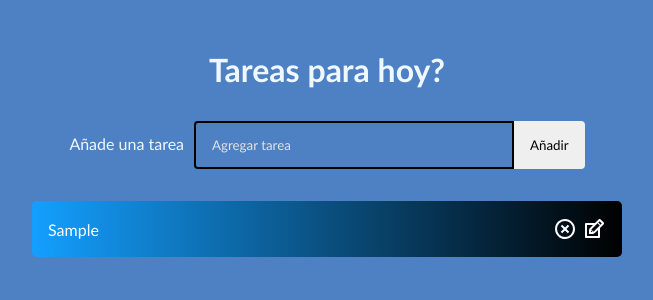
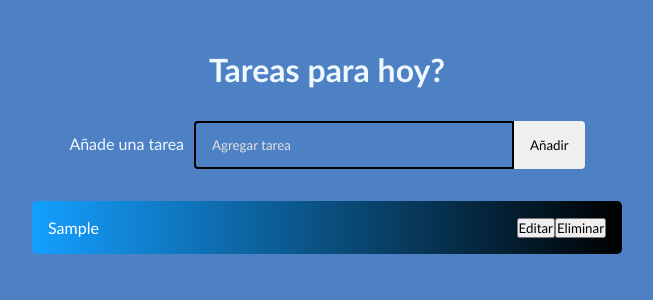
Before and after one commit to PriscilaTapia/belraytodo, a React (Create React App) app: page / in a window 1280 px wide. Both pictures are taken after typing "Sample" into the empty fields and a click on the button "Añadir". Shown: the top 300 px of the page, without its empty margins (313-966 px from the left). Built offline with nearby package versions, Linux system fonts and the light colour scheme.

Commit message:
cambio en los botones

```diff
--- a/src/components/Todo.js
+++ b/src/components/Todo.js
@@ -1,7 +1,7 @@
 import React, { useState } from "react";
 import { TodoForm } from "./TodoForm";
-import { RiCloseCircleLine } from "react-icons/ri";
-import { TiEdit } from "react-icons/ti";
+// import { RiCloseCircleLine } from "react-icons/ri";
+// import { TiEdit } from "react-icons/ti";
 
 export default function Todo({ todos, completeTodo, removeTodo, updateTodo }) {
   const [edit, setEdit] = useState({
@@ -30,15 +30,17 @@ export default function Todo({ todos, completeTodo, removeTodo, updateTodo }) {
       <div key={todo.id} onClick={() => completeTodo(todo.id)}>
         {todo.text}
       </div>
-      <div className="icons">
-        <RiCloseCircleLine
-          onClick={() => removeTodo(todo.id)}
-          className="delete-icon"
-        />
-        <TiEdit
+      <div>
+        <button
           onClick={() => setEdit({ id: todo.id, value: todo.text })}
-          className="edit-icon"
-        />
+          className="edit"
+        >
+          Editar
+        </button>
+
+        <button onClick={() => removeTodo(todo.id)} className="delete">
+          Eliminar
+        </button>
       </div>
     </div>
   ));
--- a/src/components/TodoList.js
+++ b/src/components/TodoList.js
@@ -47,8 +47,8 @@ export default function TodoList() {
       <Todo
         todos={todos}
         completeTodo={completeTodo}
+        updateTodo={updateTodo}
         removeTodo={removeTodo}
-        updateTodo={updateTodo}
       />
     </div>
   );
```
